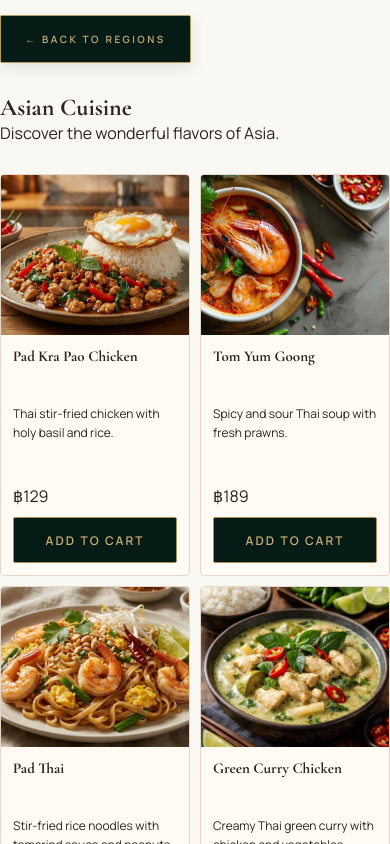
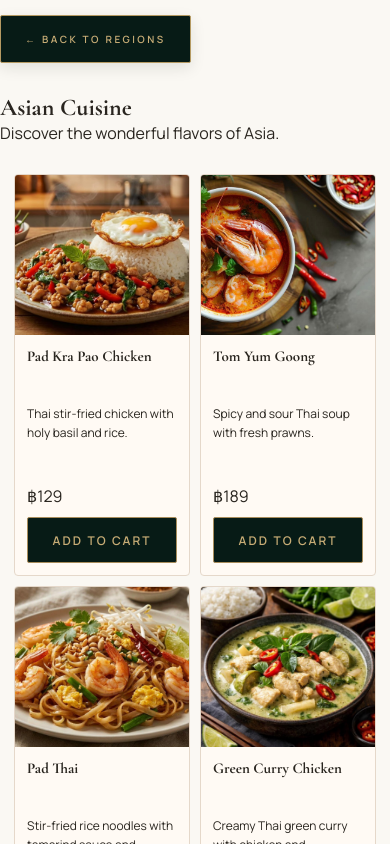
Before and after one commit to vilaiphonek68-art/Aim-Aam--restaurant, a plain HTML site: page menu.html in a window 390 px wide. Both pictures are taken after a click on the element 59 px from the left and 544 px from the top of the page. Shown: the part 278-1122 px from the top of the page. Drawn offline with nearby package versions, Linux system fonts and the light colour scheme.

Commit message:
Update style.css

```diff
--- a/style.css
+++ b/style.css
@@ -1839,3 +1839,42 @@ h1, h2, h3 {
         gap: 10px !important;
     }
 }
+/* =========================
+   MENU PAGE - SIDE SPACING
+========================= */
+
+.region-layout {
+    width: calc(100% - 120px) !important;
+    max-width: 1250px !important;
+    margin-left: auto !important;
+    margin-right: auto !important;
+    box-sizing: border-box;
+    gap: 28px;
+}
+
+.region-food-area {
+    min-width: 0;
+    flex: 1;
+}
+
+/* Keep food cards inside their area */
+#regionFoodGrid {
+    width: 100%;
+    box-sizing: border-box;
+}
+
+/* TABLET */
+@media (max-width: 850px) {
+    .region-layout {
+        width: calc(100% - 48px) !important;
+        gap: 18px;
+    }
+}
+
+/* MOBILE */
+@media (max-width: 550px) {
+    .region-layout {
+        width: calc(100% - 28px) !important;
+        gap: 15px;
+    }
+}
```
